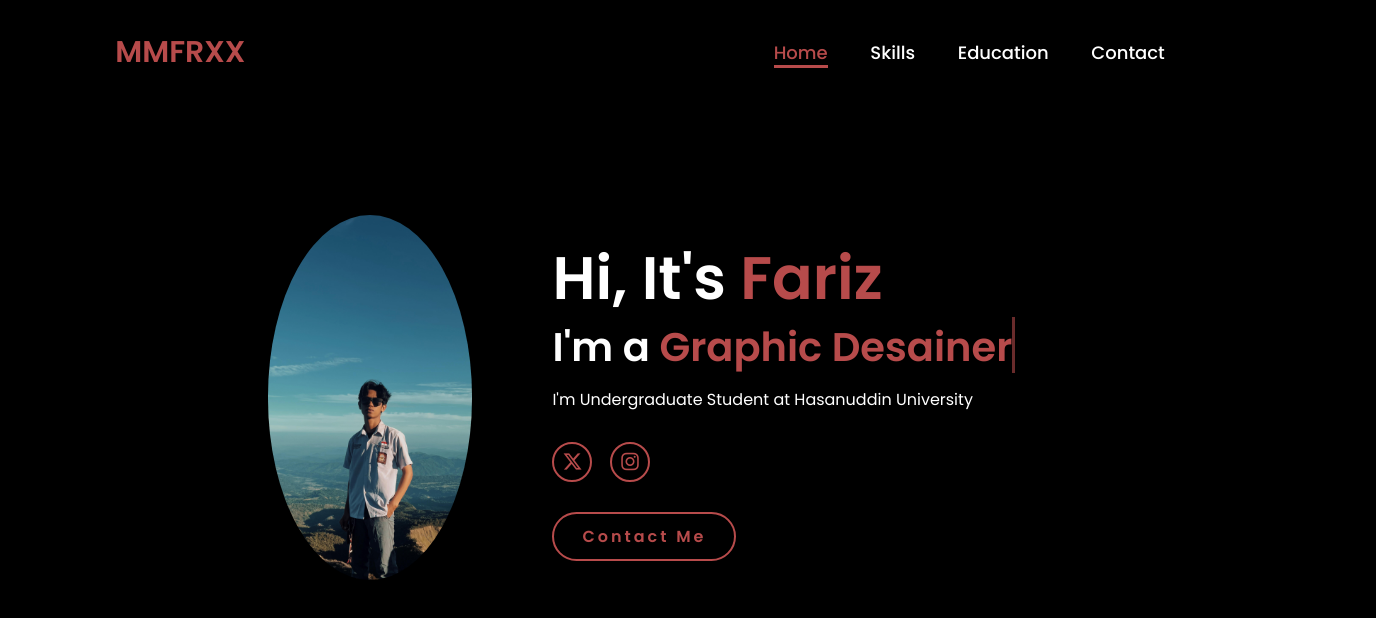
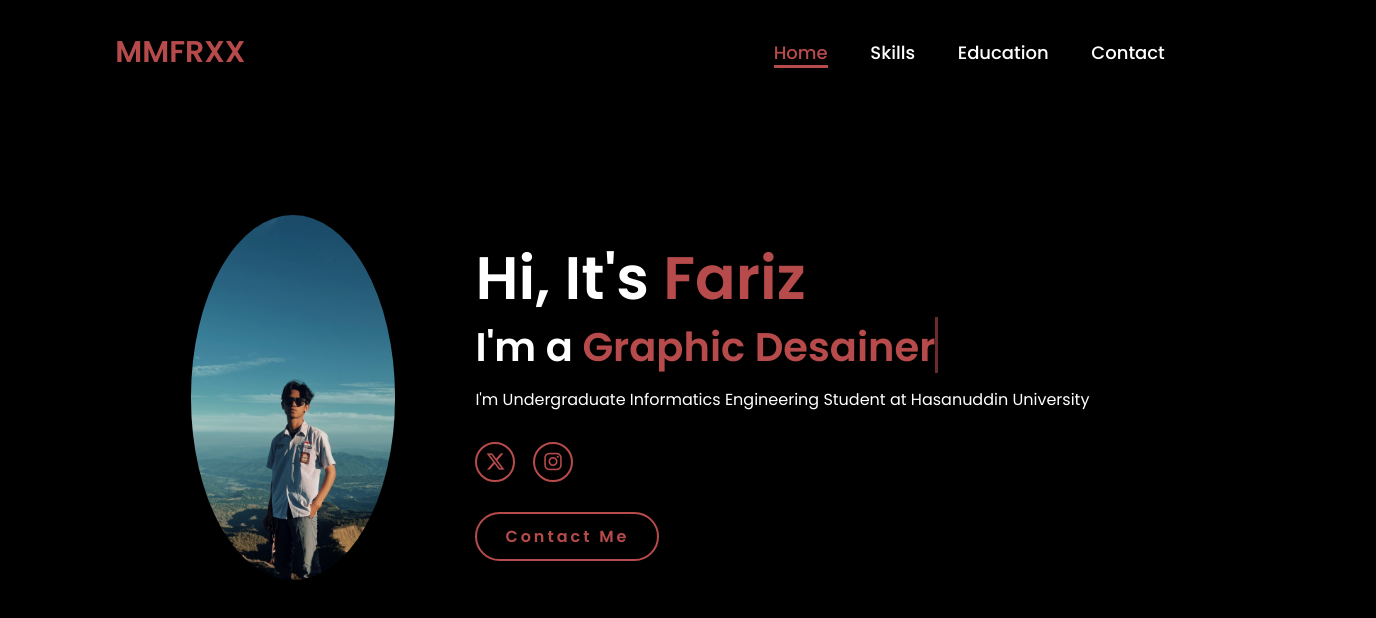
Before and after one commit to muhfarhanrizki/porto-web, a plain HTML site: page index.html in a window 1280 px wide. Shown: the whole page, 1376 px wide, since content can reach past the window. Drawn offline with Linux system fonts and the light colour scheme.

Commit message:
Update index.html

```diff
--- a/index.html
+++ b/index.html
@@ -26,7 +26,7 @@
         <div class="home-content">
             <h1>Hi, It's <span>Fariz</span></h1>
             <h3 class="typing-text">I'm a <span></span></h3>
-            <p>I'm Undergraduate Student at Hasanuddin University</p>
+            <p>I'm Undergraduate Informatics Engineering Student at Hasanuddin University</p>
             <div class="social-icons">
                 <a href="https://www.instagram.com/muhfarhanrizki/"><i class="fa-brands fa-x-twitter"></i></a>
                 <a href="https://x.com/muhfarhanrizki"><i class="fa-brands fa-instagram"></i></a>
```
